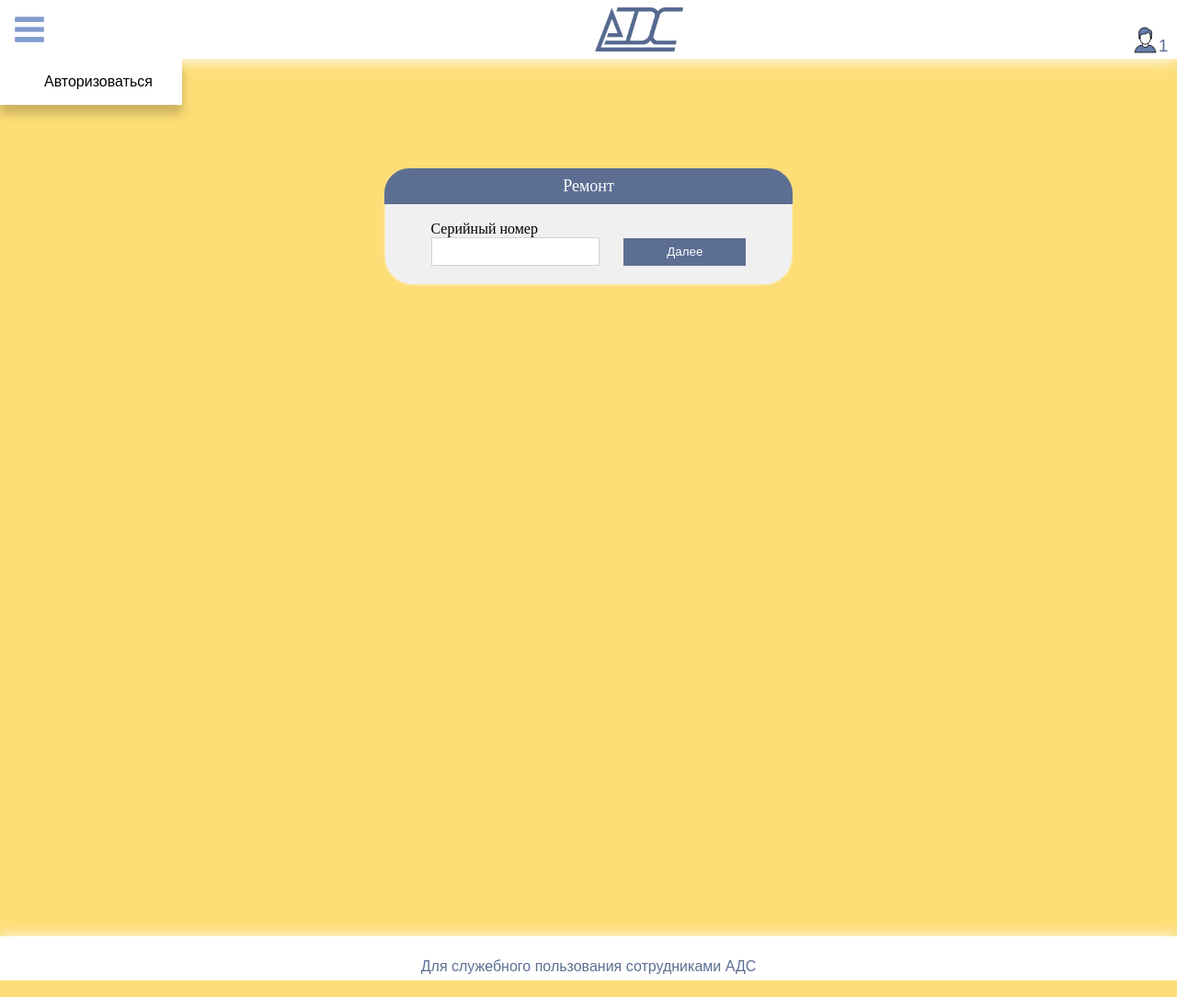
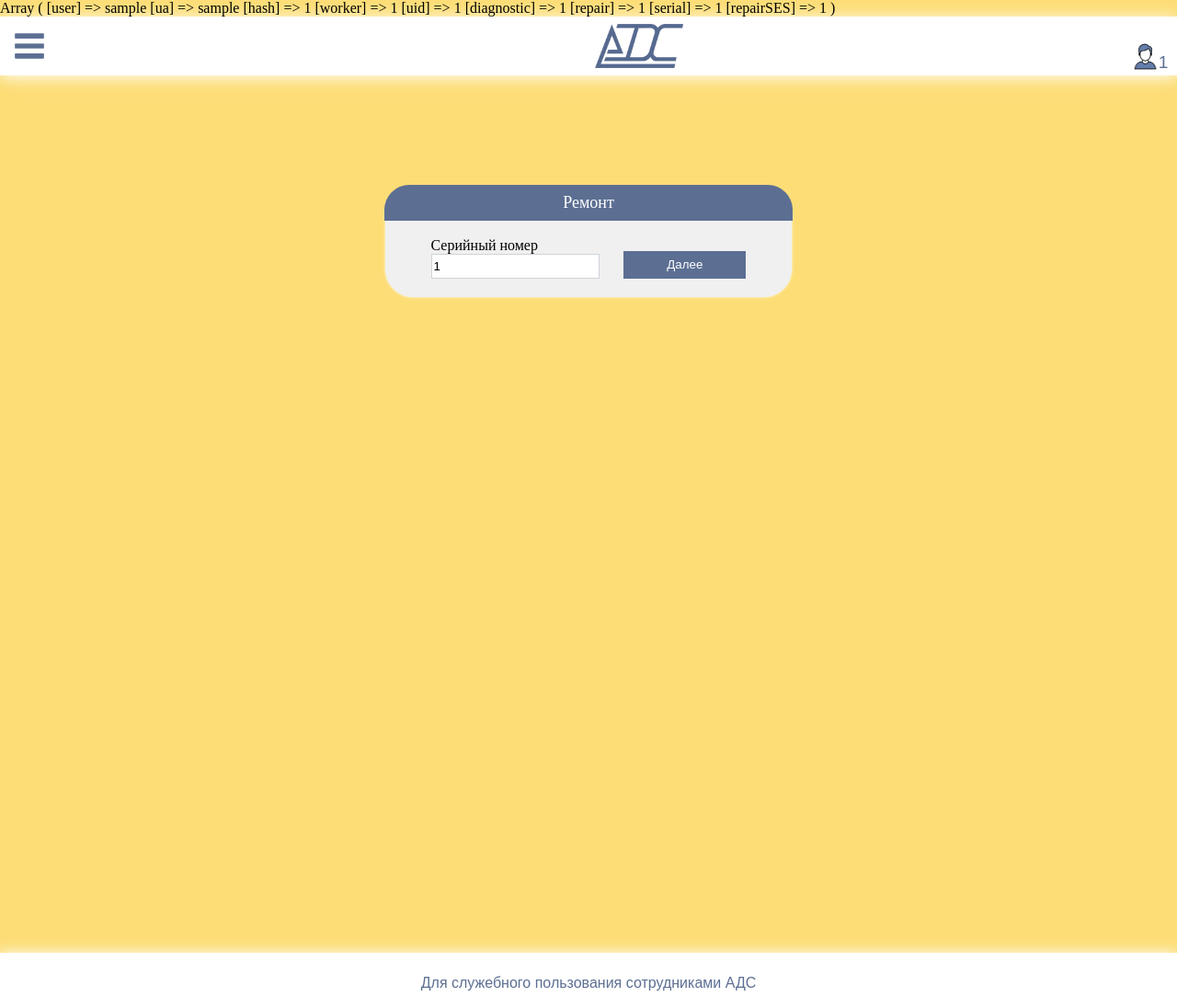
Before and after one commit to Neolined/DatabaseADC, a PHP site: page /repair.php in a window 1280 px wide. Shown: the whole page at 92% size. Run offline with PHP 8.4, Linux system fonts and the light colour scheme; the visitor is signed in with stand-in values (Sample User, id 1).

Commit message:
Ремонт. Доработка
Исправил:
При записи диагностики и ремонта, раскрывается интерфейс и отображается введённый серийный номер. Также отображается номер при принятии в ремонт и записывается в таблицу история запись о принятии в ремонт.

```diff
--- a/repair.php
+++ b/repair.php
@@ -13,6 +13,9 @@
 	$result = "UPDATE products set `repair` = '".$_SESSION['user']."' where `uid` = '".$_SESSION['uid']."'";
 	if (!(mysqli_query($link, $result)))
 	die ('Ошибка записи в ТБ продукты:'  .mysqli_error($link));
+	$result = "INSERT into history (`uid`, `worker`, `type_write`, `comment`, `date`) values ('".$_SESSION['uid']."', '".$_SESSION['worker']."', 'repair', 'Изделие принято в ремонт', NOW())";
+	if (!(mysqli_query($link, $result)))
+	die ('Ошибка записи в ТБ история:'  .mysqli_error($link));
 	$acceptBtn = 1;
 }
 if (!empty($_POST['diagBtn']))
@@ -54,6 +57,7 @@
 	unset ($_SESSION['diagnostic']);
 	unset ($_SESSION['repair']);
 }
+print_r ($_SESSION);
 ?>
 <!DOCTYPE html>
 <html>
@@ -78,7 +82,7 @@
 		<form action="repair.php" method="post" align="left" class="form1">
 			<p id="priem_name" align="center">Ремонт</p>
 			<div class="serial_lot">
-			<div id = "inputLabel"><label>Серийный номер</label><input type="text" name="serial" maxlength="10" <?php if (!empty($_POST['savebtn'])) echo 'onclick = "hideotk()"';?> oninput="hideotk()" value = "<?php if (!empty($_POST['serial']) && empty($_POST['savebtn']) ) echo $_POST['serial']; ?>" required/> </div>
+			<div id = "inputLabel"><label>Серийный номер</label><input type="text" name="serial" maxlength="10" <?php if (!empty($_POST['savebtn'])) echo 'onclick = "hideotk()"';?> oninput="hideotk()" value = "<?php if (!empty($_SESSION['serial']) && empty($_POST['savebtn']) ) echo $_SESSION['serial']; elseif (empty($_SESSION['serial']) && empty($_POST['savebtn']) && !empty($_POST['serial'])) echo $_POST['serial']; ?>" required/> </div>
 			<input type="submit" id="nextbtn" name = "nextbtn" value="Далее" />
 			</div>
 			<div id = "contentOtk">
@@ -93,15 +97,8 @@
 						unset ($_SESSION['repair']);
 					}
 					if (!empty($_POST['serial']))
-					{
-						if (!empty($_POST['serial']))
-						{
-							$serial = $_POST['serial'];
 					$_SESSION['serial'] = $_POST['serial'];
-						}
-						else
-						$serial = $_SESSION['serial'];
-						$result = mysqli_query($link, "select `uid`, `type`, `name`, `repair` from products where serial = '".$serial."'");
+					$result = mysqli_query($link, "select `uid`, `type`, `name`, `repair` from products where serial = '".$_SESSION['serial']."'");
 					$row = mysqli_fetch_array($result);
 					if (!empty($row))
 					{
@@ -179,9 +176,6 @@
 						}
 					}
 					else echo "<p class=\"msg\">Данного изделия не существует в базе</p>";
-
-					}
-
 				}
 				if ($succ == 1)
 				{
```
Lines whose indentation alone changed are shown as unchanged.
